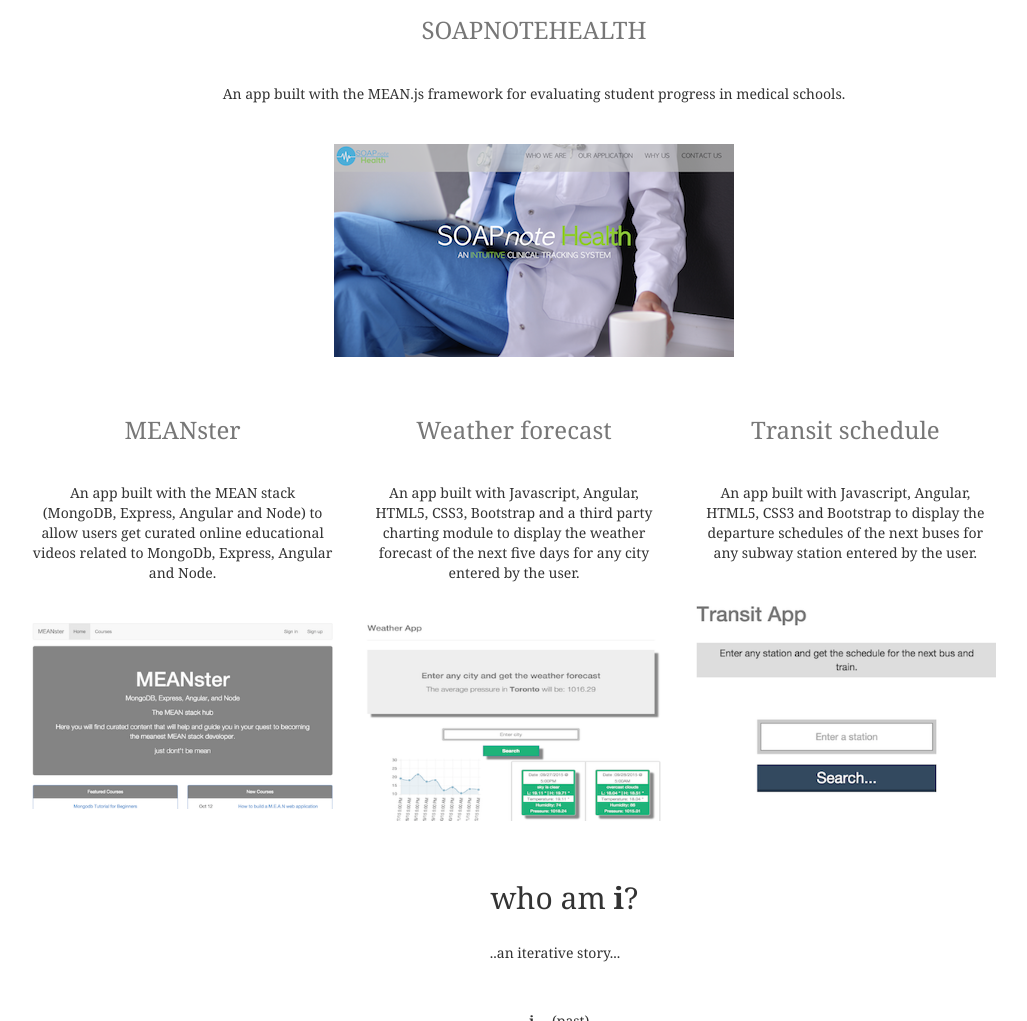
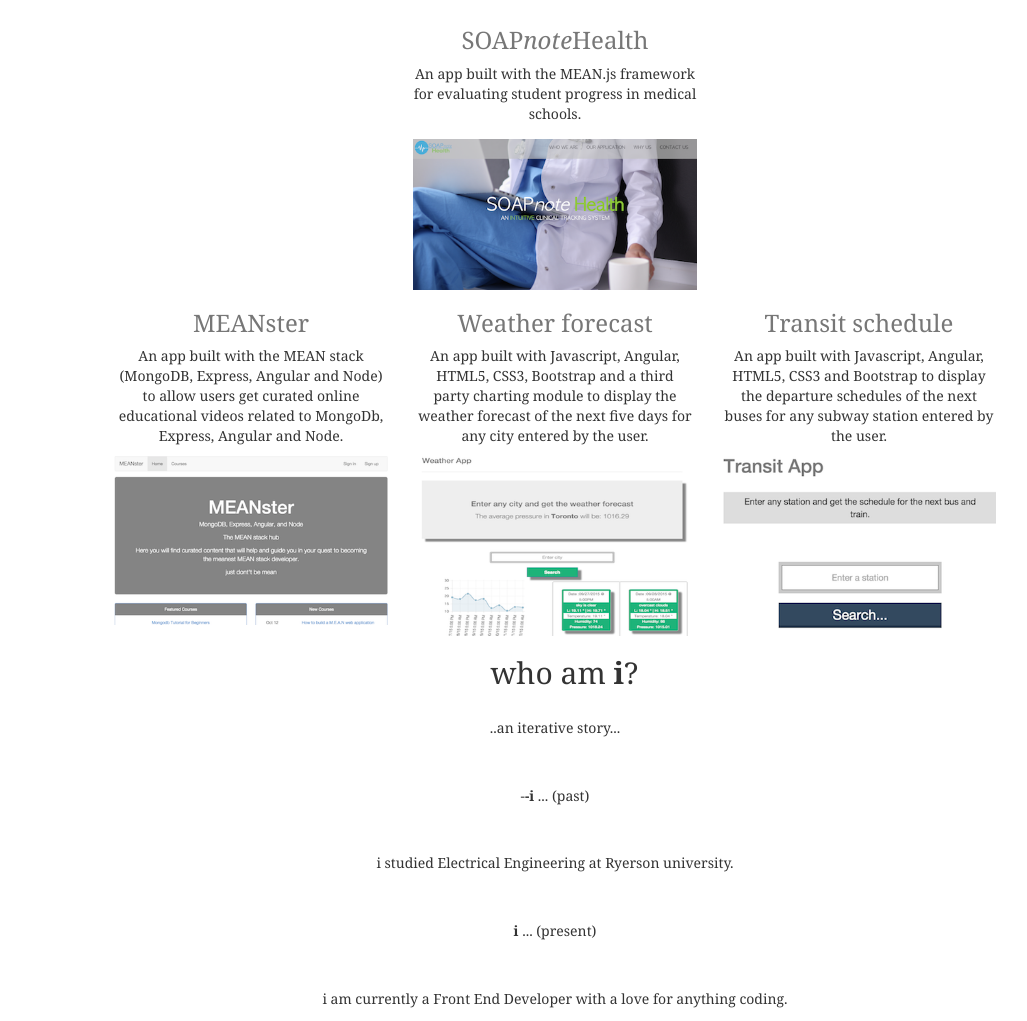
Before and after one commit to mikias10/mikias10.github.io, a plain HTML site: page index.html in a window 1280 px wide. Shown: the part 689-1710 px from the top of the page, without its empty margins (85-1112 px from the left). Drawn offline with Linux system fonts and the light colour scheme.

Commit message:
modified index.html and main.css removed ul and li for portfolio and replaced them with divs.

```diff
--- a/index.html
+++ b/index.html
@@ -72,49 +72,62 @@
 <hr/>
 <section class="port-section">
 <h2 id="portfolio" class="text-center">Works</h2>
-	<ul class="portfolio">
-		 <li class="text-center">
-		 	<ul>
-		 		<li><h3><a href="http://soapnotehealth.com/">SOAPNOTEHEALTH</a></h3></li>
-		 		<li class="text-center">An app built with the MEAN.js framework for evaluating student progress in medical schools.</li>
-		 		<li><a href="http://soapnotehealth.com/"><img src="images/soapnotehealth.png" alt="soapnotehealth"></a></li>
-		 	</ul>
+	<div class="portfolio">
+		 <div class="row text-center">
+		 	<div class="col-sm-4"></div>
+		 	<div class="col-sm-4">
+		 		<div class="row">
+		 			<div class="col-sm-12">
+		 				<h3><a href="http://soapnotehealth.com/">SOAP<i>note</i>Health</a></h3>
+		 			</div>
+		 			<div class="col-sm-12">
+		 					<div class="text-center">An app built with the MEAN.js framework for evaluating student progress in medical schools.</div>
+		 			</div>
 
-		 </li>
-		<li>
-		<ul class="col-sm-4">
-			<li class="text-center"><h3><a href="https://whispering-bastion-7675.herokuapp.com/">MEANster</a></h3></li>
-			<li class=" text-center">
+		 			<div class="col-sm-12 text-center">
+		 				<a href="http://soapnotehealth.com/"><img class="soap" src="images/soapnotehealth.png" alt="soapnotehealth"></a>
+		 			</div>
+		 		</div>
+
+
+
+		 	</div>
+		 	<div class="col-sm-4"></div>
+		 </div>
+		<div>
+		<div class="col-sm-4">
+			<div class="text-center"><h3><a href="https://whispering-bastion-7675.herokuapp.com/">MEANster</a></h3></div>
+			<div class=" text-center">
 				<p>An app built with the MEAN stack (MongoDB,  Express,
 				 Angular and Node) to allow users get curated  online educational videos
 				related to MongoDb, Express, Angular and Node.</p>
 
-			</li>
-			<li class="text-center app-img one">
+			</div>
+			<div class="text-center app-img one">
 
 			<a href="https://whispering-bastion-7675.herokuapp.com/"><img class="img img-responsive" src="images/meanster.png" alt="A mean app">
-			</a></li>
+			</a></div>
 
-		</ul>
-		</li>
-		<li>
-			<ul class="col-sm-4 two">
-				<li class="text-center"><h3><a href="http://mikias10.github.io/weather-app/#/">Weather forecast</a></h3></li>
-				<li class="text-center"><p>An app built with Javascript, Angular, HTML5, CSS3, Bootstrap and a third party charting module to display the weather forecast of the next five days for any city entered by  the user.</p></li>
-				<li class=" text-center app-img ">
-				<a href="http://mikias10.github.io/weather-app/#/"><img class="img img-responsive" src="images/weather-app.png" alt="A weather app"></a>	</li>
+		</div>
+		</div>
+		<div>
+			<div class="col-sm-4 two">
+				<div class="text-center"><h3><a href="http://mikias10.github.io/weather-app/#/">Weather forecast</a></h3></div>
+				<div class="text-center"><p>An app built with Javascript, Angular, HTML5, CSS3, Bootstrap and a third party charting module to display the weather forecast of the next five days for any city entered by  the user.</p></div>
+				<div class=" text-center app-img ">
+				<a href="http://mikias10.github.io/weather-app/#/"><img class="img img-responsive" src="images/weather-app.png" alt="A weather app"></a></div>
 
-			</ul>
-		</li>
-		<li>
-			<ul class="col-sm-4 three">
-			<li class="text-center"><h3><a href="http://mikehm.github.io/my-ttc/#/">Transit schedule</a></h3></li>
-			<li class=" text-center"><p>An app built with Javascript, Angular, HTML5, CSS3 and Bootstrap to display the departure schedules of the next buses for any subway station entered by the user.</p></li>
-				<li class="text-center app-img "><a href="http://mikehm.github.io/my-ttc/#/"><img class="img img-responsive" src="images/ttc-app.png" alt="A ttc app"></a></li>
+			</div>
+		</div>
+		<div>
+			<div class="col-sm-4 three">
+			<div class="text-center"><h3><a href="http://mikehm.github.io/my-ttc/#/">Transit schedule</a></h3></div>
+			<div class=" text-center"><p>An app built with Javascript, Angular, HTML5, CSS3 and Bootstrap to display the departure schedules of the next buses for any subway station entered by the user.</p></div>
+			<div class="text-center app-img "><a href="http://mikehm.github.io/my-ttc/#/"><img class="img img-responsive" src="images/ttc-app.png" alt="A ttc app"></a></div>
 
-			</ul>
-		</li>
-	</ul>
+			</div>
+		</div>
+	</div>
 <hr/>
 <div class="education row">
 	<div class="row text-center">
--- a/main.css
+++ b/main.css
@@ -71,6 +71,13 @@ ul.portfolio >li {
 	position: relative;
 	top: 0px;
 }
+
+.soap {
+
+	display: block;
+	margin-top: 15px;
+	width: 100%;
+}
 .portfolio li {
 	margin-top: 20px;
 	margin-bottom: 40px;
```
